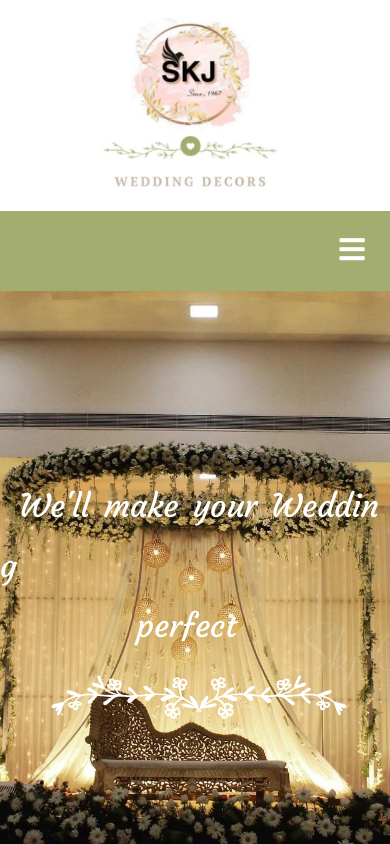
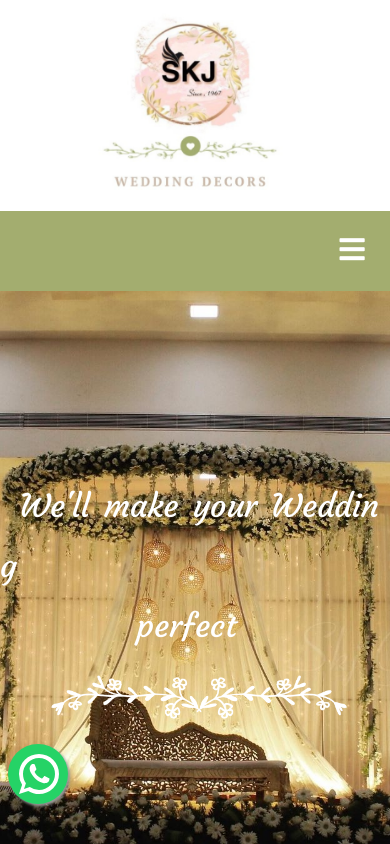
Before and after one commit to lenincena22/wedding_decors, a React (Create React App) app: page / in a window 390 px wide. Built offline with nearby package versions, Linux system fonts and the light colour scheme; a web font is replaced by a local one.

Commit message:
whats app changes

```diff
--- a/src/components/navbar/Navbar.jsx
+++ b/src/components/navbar/Navbar.jsx
@@ -8,6 +8,7 @@ import whatsapplogo from "../../assets/navbarimg/whatsapp__skj__image.png";
 import { FontAwesomeIcon } from '@fortawesome/react-fontawesome'
 import { faPlus } from "@fortawesome/free-solid-svg-icons";
 // import callnow from "../../assets/call_image.png";
+import {WhatsApp } from "@mui/icons-material";
 import CountUp from "react-countup";
 
 export const Navbar = () => {
@@ -32,10 +33,12 @@ export const Navbar = () => {
         </div>
         <div className="mian__logo">
           <img className="main__logo__img" alt="timer" src={logo} />
+          <a href="https://api.whatsapp.com/send/?phone=919095622466&text&type=phone_number&app_absent=0" className="float"><WhatsApp className="my-float" style={{fontSize: "3rem", marginTop:"10%",marginLeft:"5%"}} /></a>
         </div>
         <div className="mian__event__detials">
           <div className="events__happend">
             <div className="event__img__logo">
+
               <img src={eventimg} className="eventlocation" alt="Eventlogo" />
             </div>
             <div className="event__dec">
--- a/src/css/main.css
+++ b/src/css/main.css
@@ -1365,6 +1365,23 @@ a {
     overflow: hidden;
     margin: 0%;
   }
+  .float {
+    position: fixed;
+    width: 60px;
+    height: 60px;
+    bottom: 0;
+    left: 2%;
+    background-color: #25d366;
+    color: #FFF;
+    border-radius: 50px;
+    text-align: center;
+    font-size: 30px;
+    box-shadow: 2px 2px 3px #999;
+    z-index: 100;
+  }
+  .my-float {
+    font-size: 2rem;
+  }
 }
 @media only screen and (max-width: 375px) {
   .header__cont {
@@ -1572,4 +1589,39 @@ a {
     padding: 20px 25px;
     margin-left: 2rem;
   }
+  .float {
+    position: fixed;
+    width: 60px;
+    height: 60px;
+    bottom: 0;
+    left: 2%;
+    background-color: #25d366;
+    color: #FFF;
+    border-radius: 50px;
+    text-align: center;
+    font-size: 30px;
+    box-shadow: 2px 2px 3px #999;
+    z-index: 100;
+  }
+  .my-float {
+    font-size: 2rem;
+  }
+}
+.float {
+  position: fixed;
+  width: 60px;
+  height: 60px;
+  bottom: 40px;
+  right: 40px;
+  background-color: #25d366;
+  color: #FFF;
+  border-radius: 50px;
+  text-align: center;
+  font-size: 30px;
+  box-shadow: 2px 2px 3px #999;
+  z-index: 100;
+}
+
+.my-float {
+  font-size: 2rem;
 }/*# sourceMappingURL=main.css.map */
--- a/src/layouts/main/testimonal/Testimonal.jsx
+++ b/src/layouts/main/testimonal/Testimonal.jsx
@@ -4,6 +4,7 @@ import "slick-carousel/slick/slick.css";
 import "slick-carousel/slick/slick-theme.css";
 import { Avatar } from "@mui/material";
 import { ArrowBackIos, ArrowForwardIos } from "@mui/icons-material";
+
 
 const PreviousBtn = (props) => {
   console.log(props);
--- a/src/sass/main.scss
+++ b/src/sass/main.scss
@@ -972,6 +972,24 @@ padding: 0 0 0 2rem;
   overflow: hidden;
   margin: 0%;
 }
+.float{
+	position:fixed;
+	width:60px;
+	height:60px;
+	bottom:0;
+	left: 2%;
+	background-color:#25d366;
+	color:#FFF;
+	border-radius:50px;
+	text-align:center;
+  font-size:30px;
+	box-shadow: 2px 2px 3px #999;
+  z-index:100;
+}
+
+.my-float{
+	font-size: 2rem;
+}
 }
 
 
@@ -1201,5 +1219,42 @@ padding: 0 0 0 2rem;
   padding: 20px 25px;
   margin-left: 2rem;
 }
+//whatsapp float
+.float{
+	position:fixed;
+	width:60px;
+	height:60px;
+	bottom:0;
+	left: 2%;
+	background-color:#25d366;
+	color:#FFF;
+	border-radius:50px;
+	text-align:center;
+  font-size:30px;
+	box-shadow: 2px 2px 3px #999;
+  z-index:100;
+}
 
+.my-float{
+	font-size: 2rem;
 }
+}
+//whatsapp float
+.float{
+	position:fixed;
+	width:60px;
+	height:60px;
+	bottom:40px;
+	right:40px;
+	background-color:#25d366;
+	color:#FFF;
+	border-radius:50px;
+	text-align:center;
+  font-size:30px;
+	box-shadow: 2px 2px 3px #999;
+  z-index:100;
+}
+
+.my-float{
+	font-size: 2rem;
+}
```
Also changed, not shown: 1 other file (tests, documents, lock files or other folders).
